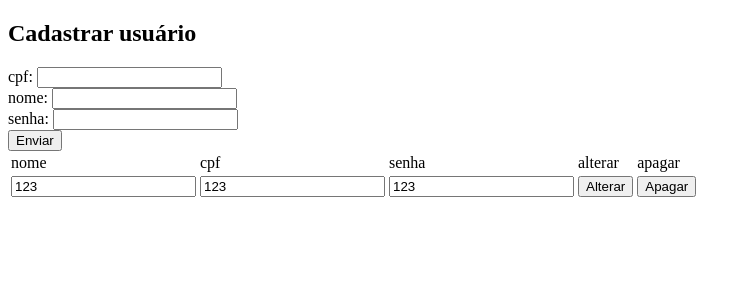
After one commit to arthur0pereira/tec.-internet-2, a PHP site: page /cadastrarusuario.php in a window 1280 px wide. The commit adds this page. Shown: the top 300 px of the page, without its empty margins (0-751 px from the left). Run offline with PHP 8.4, Linux system fonts and the light colour scheme; data comes from the database, SQL or seed files in the repository; a stand-in replaces the project's code that opens the database connection.

Commit message:
atualização

```diff
--- /dev/null
+++ b/apagarUsuario.php
@@ -0,0 +1,6 @@
+<?php
+include("conexion.php");
+$cpf = $_POST['cpf'];
+$sql = "DELETE * FROM usuarios WHERE cpf = $cpf";
+header("Location: cadastro.php");
+?>
--- /dev/null
+++ b/cadastrarusuario.php
@@ -0,0 +1,68 @@
+<!DOCTYPE html>
+<html lang="en">
+<head>
+    <meta charset="UTF-8">
+    <meta name="viewport" content="width=device-width, initial-scale=1.0">
+    <title>Document</title>
+</head>
+<body>
+
+
+        <div>
+            <h2>Cadastrar usuário</h2>
+            <form method="post" action="SalvarUsuario.php">
+                cpf: <input type="text" name="cpf"><br>
+                nome: <input type="text" name="nome"><br>
+                senha: <input type="password" name="senha"><br>
+                <input type="submit" value="Enviar">
+            </form>
+            <?php
+            include("conexao.php");
+
+            $sql = "SELECT nome,cpf,senha FROM usuarios";
+            if(!$resultado = $conn->query($sql)){
+                die("Error ");
+            }
+            ?>
+            <table>
+                <tr>
+                    <td>nome</td>
+                    <td>cpf</td>
+                    <td>senha</td>
+                    <td>alterar</td>
+                    <td>apagar</td>
+                </tr>
+
+                <?php
+                while($row = $resultado->fetch_assoc()){ ?>
+                    <tr>
+                        <form method="post" action="alterarUsuario.php">
+                            <input type="hidden" name="cpfAnterior" value="<?=$row['cpf'];?>">
+                            <td>
+                                <input type="text" name="nome" value="<?=$row['nome'];?>">
+                            </td>
+                            <td>
+                                <input type="text" name="cpf" value="<?=$row['cpf'];?>">
+                            </td>
+                            <td>
+                                <input type="text" name="senha" value="<?=$row['senha'];?>">
+                            </td>
+                            <td>
+                                <input type="submit" value="Alterar">
+                            </td>
+                        </form>
+                        <form method="post" action="apagarUsuario.php">
+                            <input type="hidden" name="cpf" value="<?=$row['cpf'];?>">
+                            <td>
+                                <input type="submit" value="Apagar">
+                            </td>
+                        </form>
+                    </tr>
+                <?php
+                }
+                ?>
+            </table>
+        </div>
+    </div>
+</body>
+</html>
--- a/principal.php
+++ b/principal.php
@@ -33,7 +33,7 @@ $nome = $_SESSION['nome'];
     <div>
         <div class="menu">
             <h2>Menu</h2>
-            <p>Filme 1</p>
+            <p><a href="cadastrarusuario.php">Cadastrar usuarios</a></p>
             <p>Filme 2</p>
             <p>Filme 3</p>
         </div>
```
